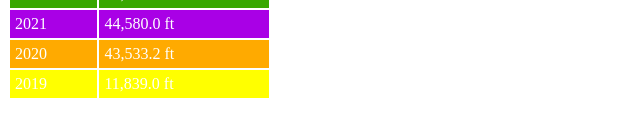
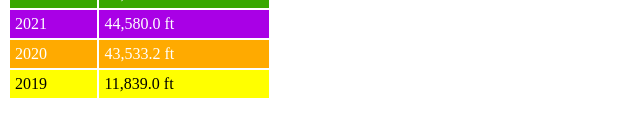
Before and after one commit to mccordpa/SalineJetting, a plain HTML site: page index.html in a window 1280 px wide. Shown: the part 120-256 px from the top of the page, without its empty margins (0-640 px from the left). Drawn offline with Linux system fonts and the light colour scheme.

Commit message:
Update index.html

```diff
--- a/index.html
+++ b/index.html
@@ -26,8 +26,8 @@
                 <td style="color: white; width: 160px; padding: 5px;">43,533.2 ft</td>
             </tr>
             <tr style="background-color: #ffff00">
-                <td style="color: white; padding: 5px;">2019</td>
-                <td style="color: white; width: 160px; padding: 5px;">11,839.0 ft</td>
+                <td style="color: black; padding: 5px;">2019</td>
+                <td style="color: black; width: 160px; padding: 5px;">11,839.0 ft</td>
             </tr>
 
 
```
